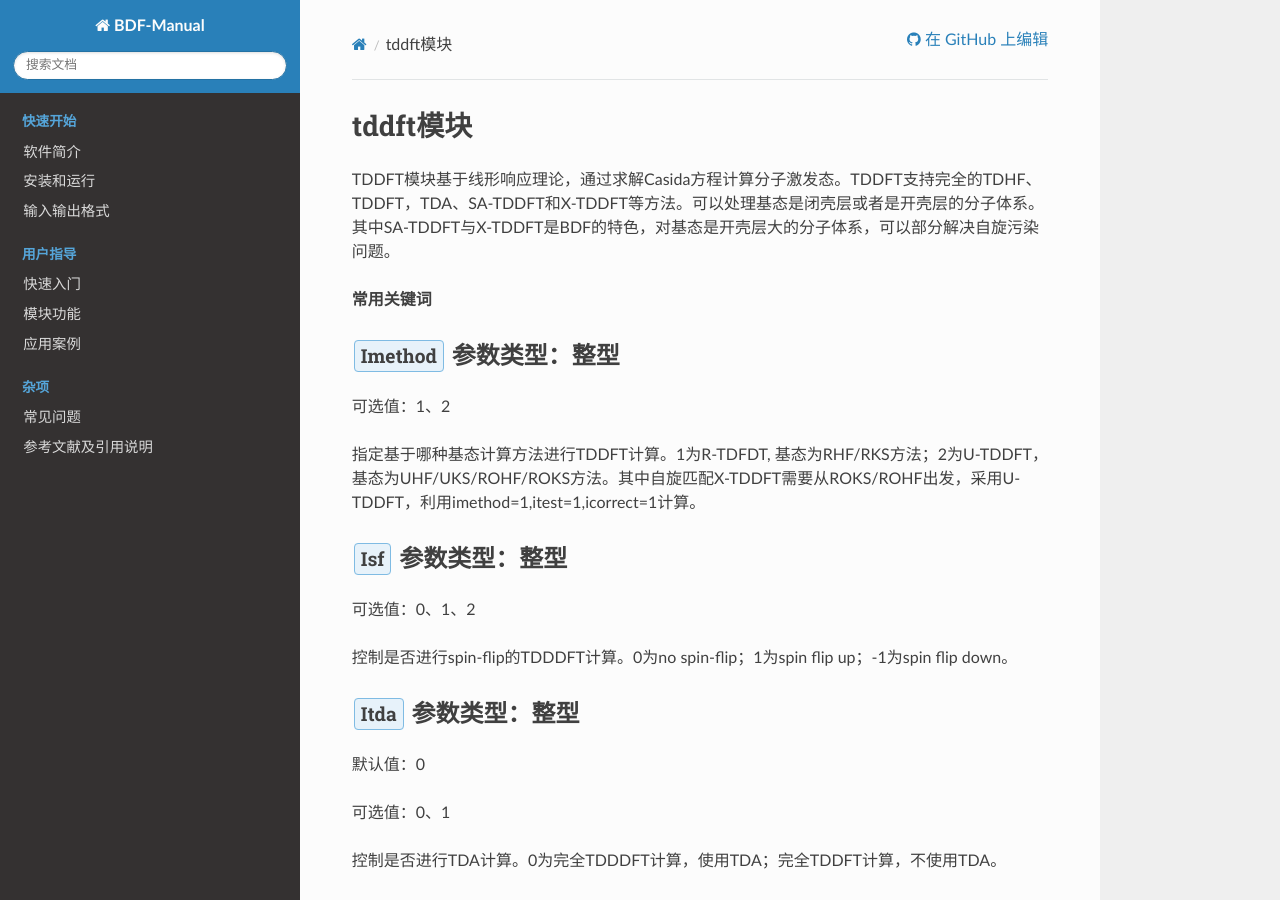
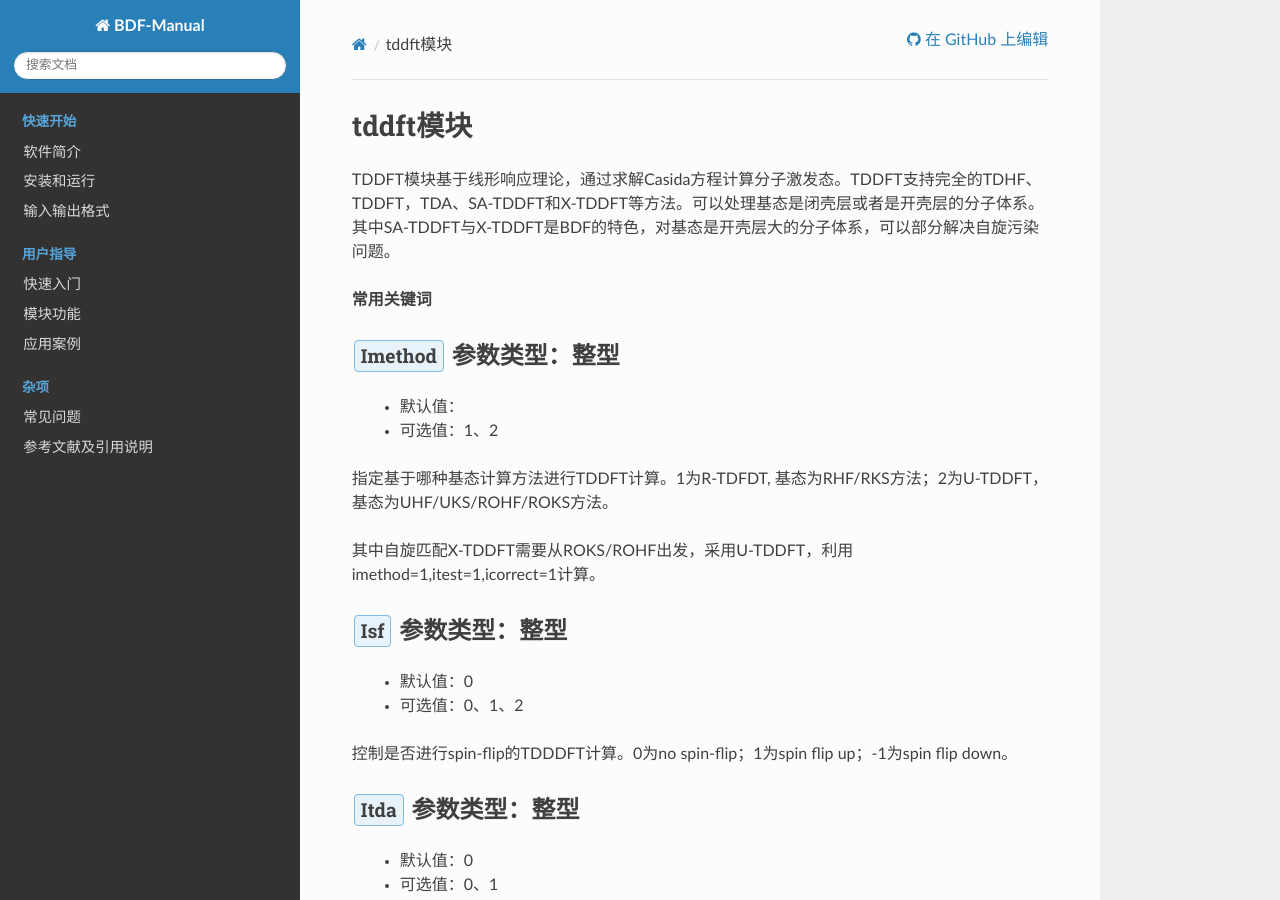
Before and after one commit to BDF-manual-maintenance/BDF-Manual, a Sphinx documentation site: the page built from source/module/tddft.rst, in a window 1280 px wide and 900 px high. Built offline with Sphinx 7.4.7 and the Read the Docs theme 2.0.0, drawn with Linux system fonts in a browser that asks for light colours; pages that are not in the unit, such as notebooks, are missing from menus.

Commit message:
Update tddft.rst

```diff
--- a/source/module/tddft.rst
+++ b/source/module/tddft.rst
@@ -6,45 +6,47 @@ TDDFT模块基于线形响应理论，通过求解Casida方程计算分子激发
 
 :guilabel:`Imethod` 参数类型：整型
 ------------------------------------------------
-可选值：1、2
+ * 默认值：
+ * 可选值：1、2
 
-指定基于哪种基态计算方法进行TDDFT计算。1为R-TDFDT, 基态为RHF/RKS方法；2为U-TDDFT，基态为UHF/UKS/ROHF/ROKS方法。其中自旋匹配X-TDDFT需要从ROKS/ROHF出发，采用U-TDDFT，利用imethod=1,itest=1,icorrect=1计算。
+指定基于哪种基态计算方法进行TDDFT计算。1为R-TDFDT, 基态为RHF/RKS方法；2为U-TDDFT，基态为UHF/UKS/ROHF/ROKS方法。
+
+其中自旋匹配X-TDDFT需要从ROKS/ROHF出发，采用U-TDDFT，利用imethod=1,itest=1,icorrect=1计算。
 
 :guilabel:`Isf` 参数类型：整型
 ---------------------------------------------------
-可选值：0、1、2
+ * 默认值：0
+ * 可选值：0、1、2
 
 控制是否进行spin-flip的TDDDFT计算。0为no spin-flip；1为spin flip up；-1为spin flip down。
 
 :guilabel:`Itda` 参数类型：整型
 ------------------------------------------------
-默认值：0
-
-可选值：0、1
+ * 默认值：0
+ * 可选值：0、1
 
 控制是否进行TDA计算。0为完全TDDDFT计算，使用TDA；完全TDDFT计算，不使用TDA。
 
 :guilabel:`Ialda` 参数类型：整型
 ---------------------------------------------------
-可选值：0、1、2、3、4
+ * 可选值：0、1、2、3、4
 
 指定TDDFT交换相关核。0为full non-collinear kernel；1为non-collinear ALDA kernel；2为no-collinear ALDA0 kernel, 推荐spin-flip TDDFT计算时使用；3为full non-collinear，产生自自旋平均密度；4为full collinear kernel (spin-flip TDDFT梯度与NAC)。
 
 :guilabel:`Itest & icorrect` 参数类型：整型
 ------------------------------------------------
-默认值：0
-
-可选值：Itest为1、icorrect为2
+ * 默认值：0
+ * 可选值：Itest为1、icorrect为2
 
 Itest与icorrect参数与imetehod=2联用，基于ROKS/ROHF轨道做X-TDDFT计算。
 
 :guilabel:`iact & elw & eup` 参数类型：整型，浮点型，浮点型
----------------------------------------------------
+------------------------------------------------------------
 Iact=1，通过定义激发能量下限与上限，指定TDDFT求解某个能量窗口的激发态。Elw为浮点数，能量下限，单位eV；Eup为浮点数，能量上限，单位eV。
 
 :guilabel:`Idiag` 参数类型：整型
 ------------------------------------------------
-可选值：1、2、3
+ * 可选值：1、2、3
 
 指定TDDFT的对角化方法。1为基于Davidson方法的迭代对角化；2为完全对角化；3为iVI 对角化，支持TDA与AO-TDDFT。
 
@@ -54,7 +56,7 @@ Iact=1，通过定义激发能量下限与上限，指定TDDFT求解某个能量
 
 :guilabel:`Iguess` 参数类型：整型
 ------------------------------------------------
-可选值：10*x+y
+ * 可选值：10*x+y
 
 控制TDDFT初始猜测波函数。X=0: 对角元猜测；X=1: 从文件读入初始波函数；X=2: 紧束缚近似猜测；Y=0: 不存储Davidson迭代中间过程向量；Y=1: 存储Davidson迭代中间过程向量。
 
@@ -106,15 +108,15 @@ nfiles是包含n+1个整数的多行参数，第一行输入为n，表示要读
 
 :guilabel:`Isoc` 参数类型：整型
 ---------------------------------------------------
-可选值：1、2、3
+ * 默认值：1
+ * 可选值：1、2、3
 
 指定TDDFT-SOC计算方法。1为仅闭壳层体系计算；2为一般的SOC计算；3为仅打印两个自旋独立态之间的SOC耦合矩阵元，不对角化Hsoc。
 
 :guilabel:`Ifgs` 参数类型：整型
 ------------------------------------------------
-默认值：0
-
-可选值：0、1
+ * 默认值：0
+ * 可选值：0、1
 
 指定TDDFT-SOC计算是否包含基态。0为TDDFT-SOC计算不包含基态；1为TDDDFT-SOC计算包含基态。
 
@@ -135,22 +137,22 @@ nfiles是包含n+1个整数的多行参数，第一行输入为n，表示要读
      #First TDDFT, singlets S0-S9.
      $tddft
      imethod
-     1
+      1
      isf
-     0
+      0
      iext
-     10
+      10
      ....
      $end
 
      #Second TDDFT, triplet T1-T10
      $tddft
      imethod
-     1
+      1
      isf
-     1
+      1
      iexit
-     10
+      10
      $end
 
      $tddft
@@ -215,8 +217,7 @@ nfiles是包含n+1个整数的多行参数，第一行输入为n，表示要读
 
 :guilabel:`Imemshrink` 参数类型：整型
 ---------------------------------------------------
-默认值：0
-
-可选值：0、1
+ * 默认值：0
+ * 可选值：0、1
 
 控制积分直接TDDFT计算J、K算符时，OpenMP并行对内存的使用方式。0为不降低内存使用量；1为降低OpenMP并行内存使用量，效率稍低。如果计算的分子体系特别大，要求的计算根数目特别多，memjkop参数无法在增大内存，使用这个参数比积分多次计算效率高。
```
